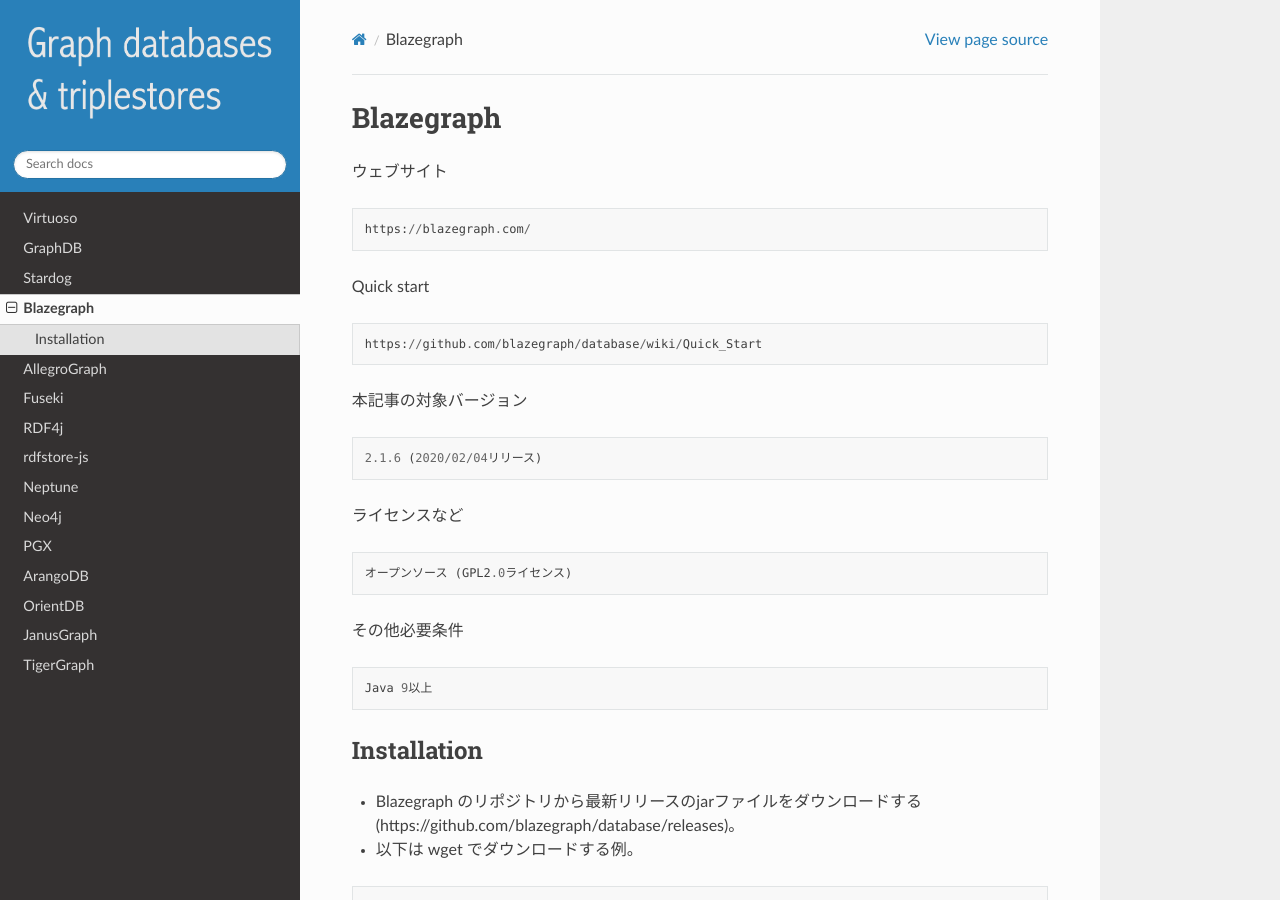
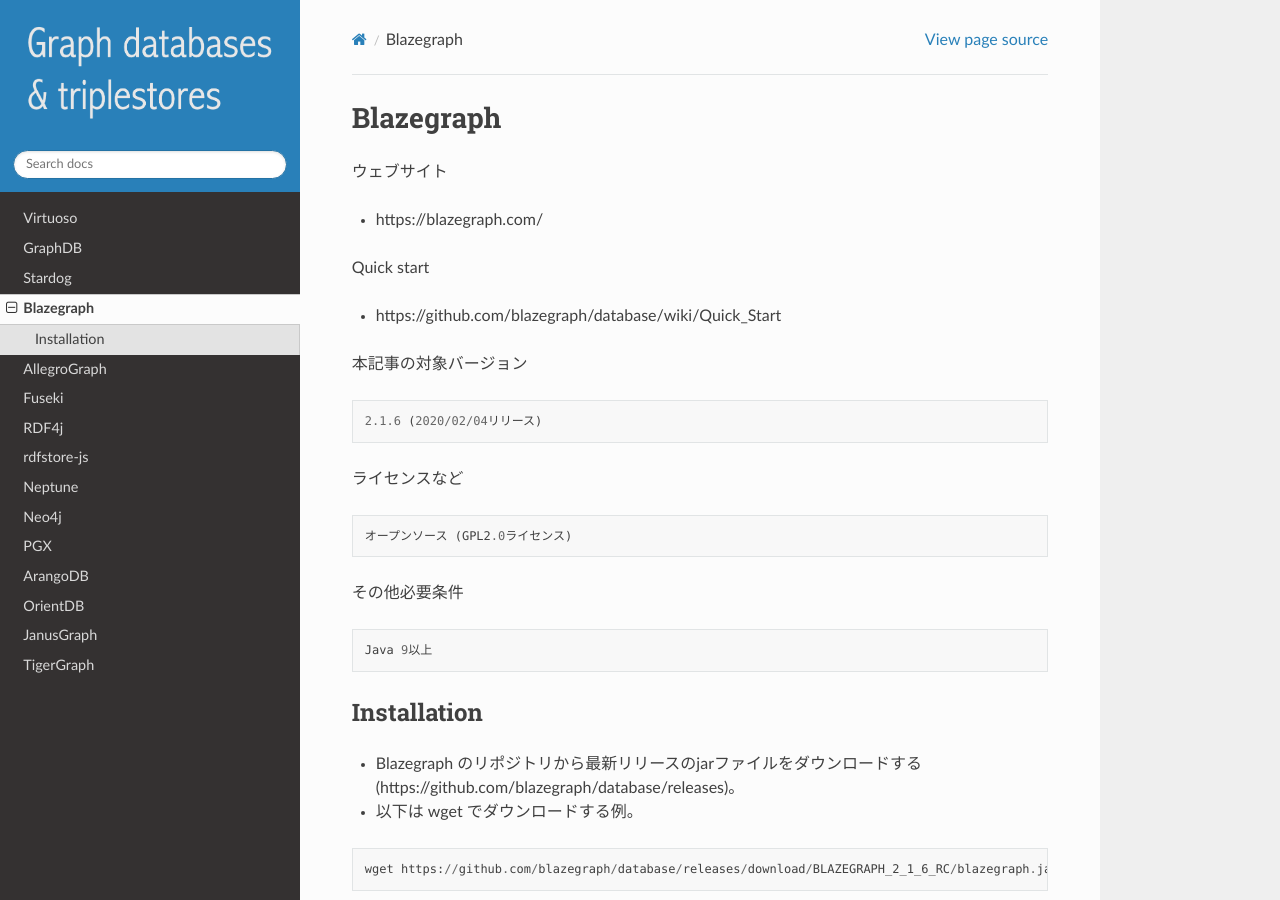
Before and after one commit to dbcls/graphdbs, a Sphinx documentation site: the page built from docs/md/blazegraph.md, in a window 1280 px wide and 900 px high. Built offline with Sphinx 7.4.7 and the Read the Docs theme 2.0.0, drawn with Linux system fonts in a browser that asks for light colours.

```diff
--- a/docs/md/blazegraph.md
+++ b/docs/md/blazegraph.md
@@ -1,12 +1,10 @@
 # Blazegraph
 
 ウェブサイト
-
-    https://blazegraph.com/
+* https://blazegraph.com/
 
 Quick start
-
-    https://github.com/blazegraph/database/wiki/Quick_Start
+* https://github.com/blazegraph/database/wiki/Quick_Start
 
 本記事の対象バージョン
 
```
